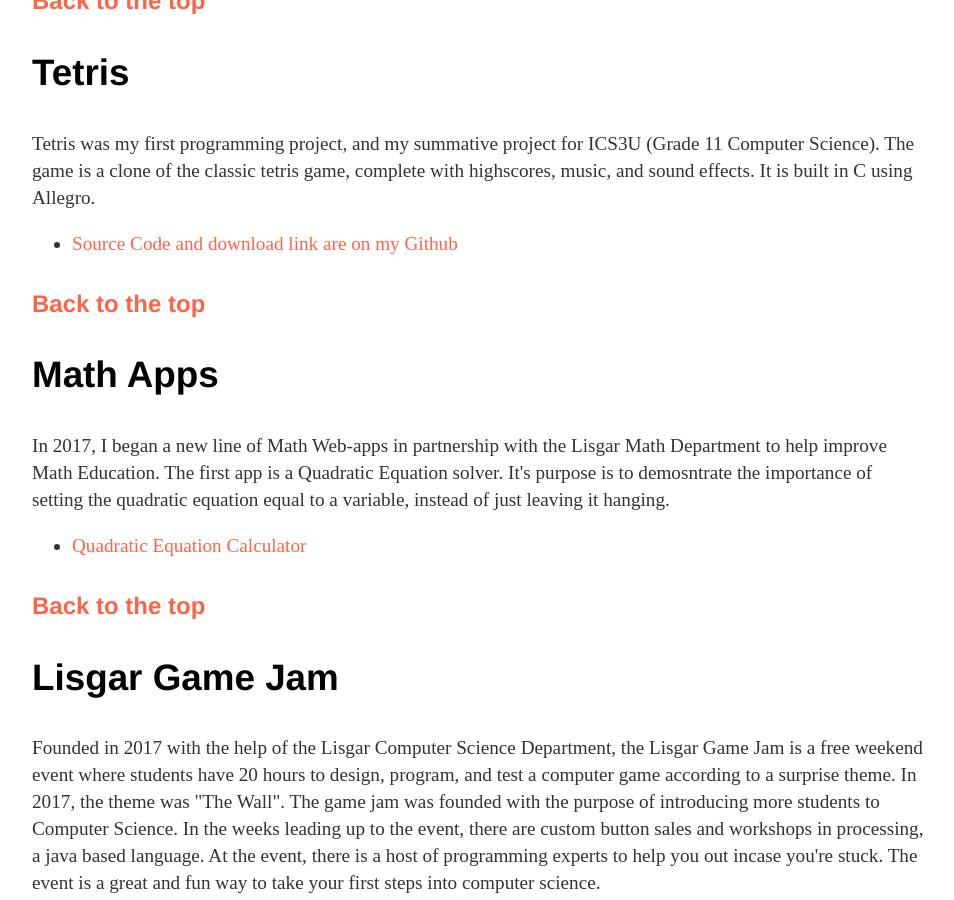
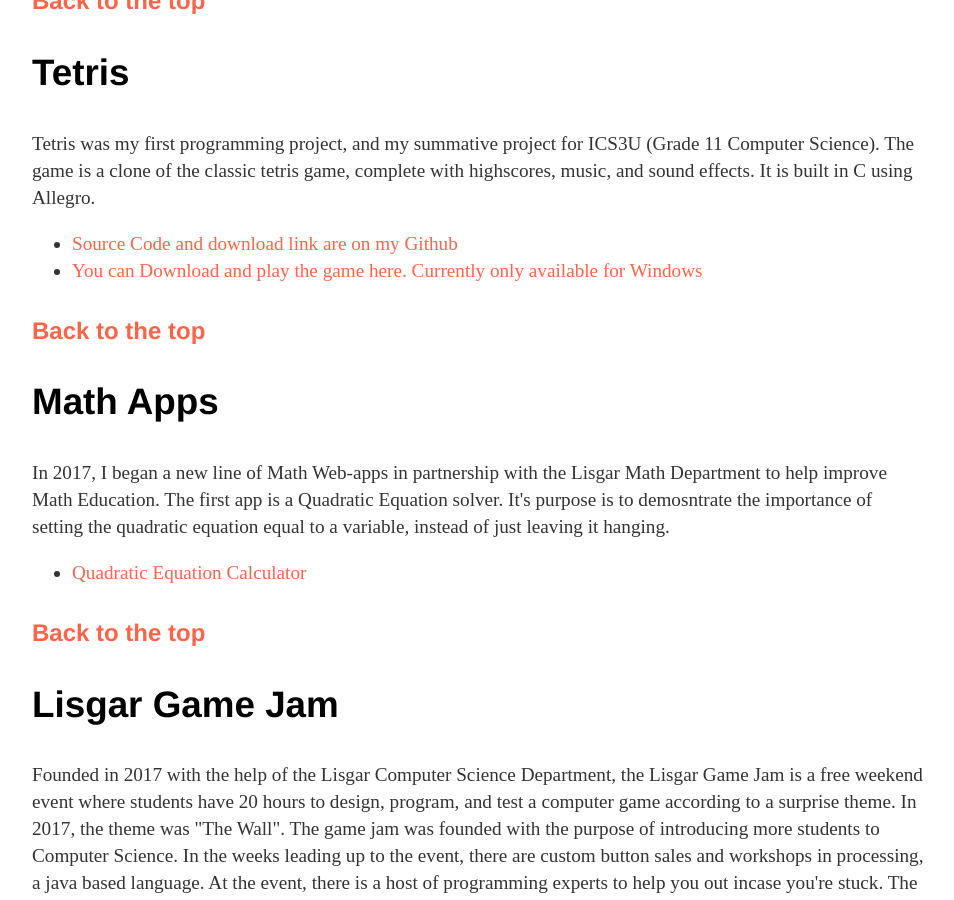
Before and after one commit to charlesyz/charlesyz.github.io-ARCHIVE, a Jekyll site: the page built from projects/index.html, in a window 1280 px wide and 900 px high, scrolled down 1873 px. Shown: the whole window, without its empty margins (160-1114 px from the left). Built offline with Jekyll 4.4.1, drawn with Linux system fonts in a browser that asks for light colours.

Commit message:
Download link for Tetris

```diff
--- a/projects/index.html
+++ b/projects/index.html
@@ -50,6 +50,8 @@ title: Charles Zhang - Projects
             <p> Tetris was my first programming project, and my summative project for ICS3U (Grade 11 Computer Science). The game is a clone of the classic tetris game, complete with highscores, music, and sound effects. It is built in C using Allegro.</p>
             <ul>
                 <li><a href="https://github.com/charlesyz/tetris">Source Code and download link are on my Github</a></li>
+                <li><a href="https://github.com/charlesyz/Tetris/releases/tag/1.0">You can Download and play the game here. Currently only available for Windows</a></li>
+
             </ul>
              <h4><a href="#top"> Back to the top </a></h4>
 
```
